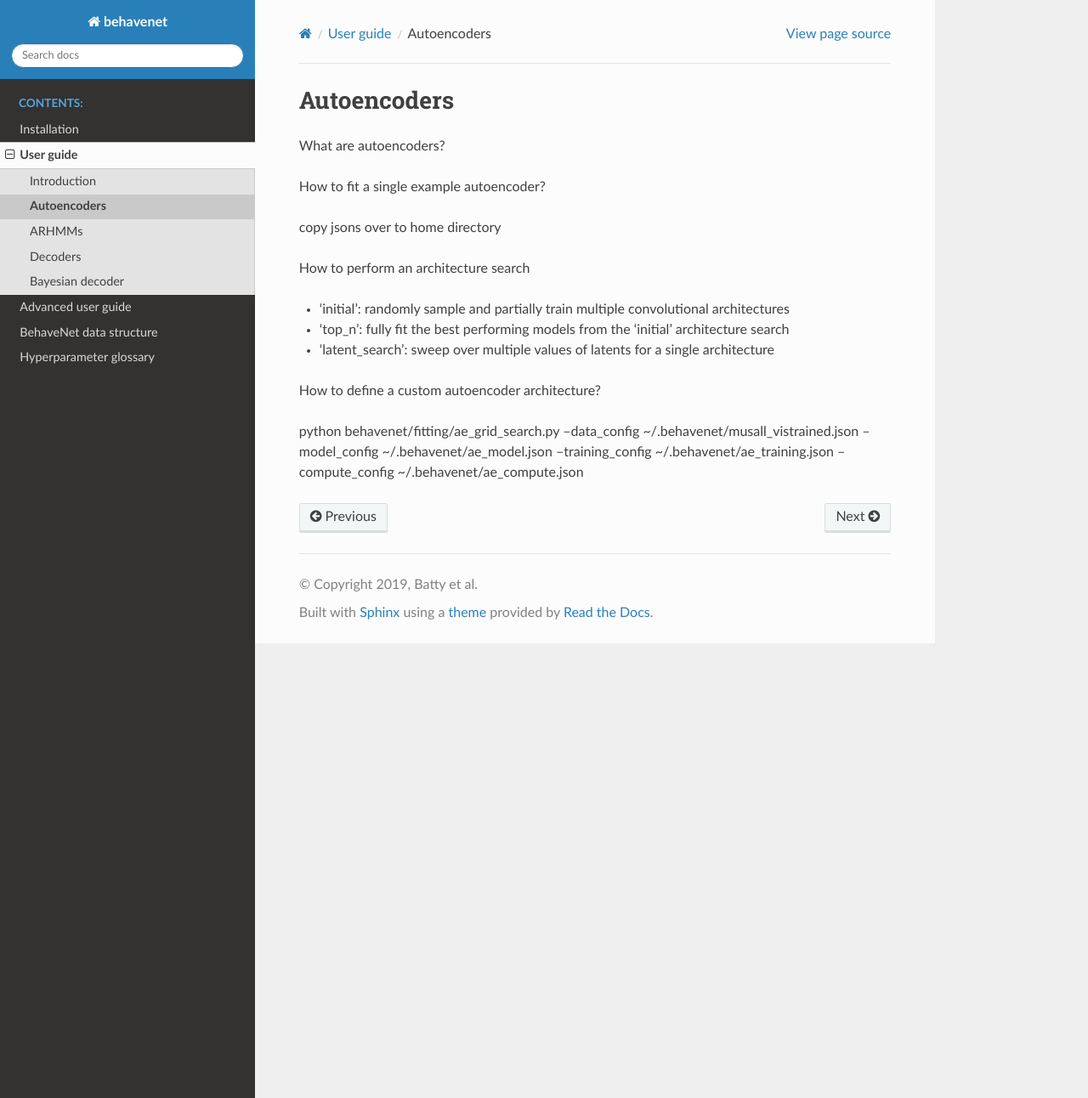
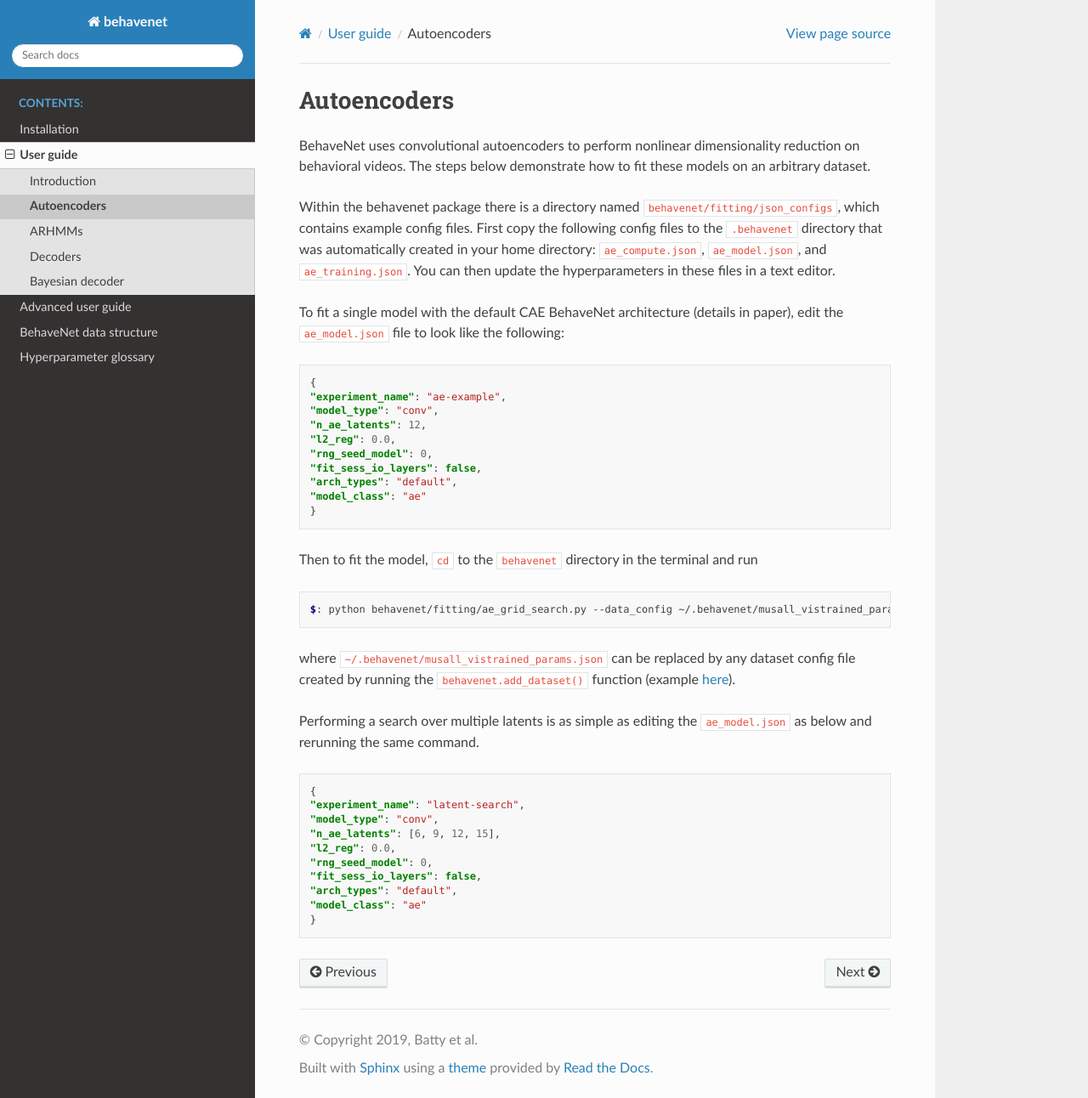
Before and after one commit to themattinthehatt/behavenet, a Sphinx documentation site: the page built from docs/source/user_guide.autoencoders.rst, in a window 1280 px wide and 1292 px high. Shown: the whole window at 85% size. Built offline with Sphinx 7.4.7 and the Read the Docs theme 2.0.0, drawn with Linux system fonts in a browser that asks for light colours.

Commit message:
more documentation

```diff
--- a/docs/source/data_structure.rst
+++ b/docs/source/data_structure.rst
@@ -6,7 +6,7 @@
 
 In order to quickly and easily fit many models, BehaveNet uses a standardized data structure. "Raw" experimental data such as behavioral videos and (processed) neural data are stored in the `HDF5 file format <https://support.hdfgroup.org/HDF5/whatishdf5.html>`_. This file format can accomodate large and complex datasets, and is easy to work with thanks to a high-level `python API <https://www.h5py.org/>`_.
 
-HDF is an acronym for Hierarchical Data Format, and one can think of it like a full directory structure inside of a single file. HDF5 "groups" are analogous to directories, while HDF5 "datasets" are analogous to files. The BehaveNet code uses up to 3 HDF5 groups: :obj:`images`, :obj:`masks` (for masking images), and :obj:`neural`. Each of these HDF5 groups contains multiple HDF5 datasets - one for each experimental trial. These datasets should have names that follow the pattern :obj:`trial_%04i` - datasets with more than 10000 trials are not currently supported with this naming convention.
+HDF is an acronym for Hierarchical Data Format, and one can think of it like a full directory structure inside of a single file. HDF5 "groups" are analogous to directories, while HDF5 "datasets" are analogous to files. The BehaveNet code uses up to 3 HDF5 groups: ``images``, ``masks`` (for masking images), and ``neural``. Each of these HDF5 groups contains multiple HDF5 datasets - one for each experimental trial. These datasets should have names that follow the pattern ``trial_%04i`` - datasets with more than 10000 trials are not currently supported with this naming convention.
 
 BehaveNet models are trained on batches of data, which here are defined as one trial per batch. For datasets that do not have a trial structure (i.e. spontaneous behavior) we recommend splitting frames into arbitrarily defined "trials", the length of which should depend on the autocorrelation of the behavior (i.e. trials should not be shorter than the temporal extent of relevant behaviors). For the NP dataset in the original paper we used batch sizes of 1000 frames (~25 sec), and inserted additional gap trials between training, validation, and testing trials to minimize the possibility that good model performance was due to similarity of trials.
 
@@ -16,7 +16,7 @@
 
 **Note 2**: BehaveNet does not require all trials to be of the same length, but does require that for each trial the shape of image/mask data is (n_frames, n_channels, y_pix, x_pix) (n_channels=1 for a single grayscale video) and the shape of neural data is (n_frames, n_neurons)
 
-**Note 3**: the python package :obj:`h5py` is required for creating the HDF5 file, and is automatically installed with the BehaveNet package.
+**Note 3**: the python package ``h5py`` is required for creating the HDF5 file, and is automatically installed with the BehaveNet package.
 
 .. code-block:: python
 
--- a/docs/source/user_guide.autoencoders.rst
+++ b/docs/source/user_guide.autoencoders.rst
@@ -1,18 +1,44 @@
 Autoencoders
 ============
 
-What are autoencoders?
+BehaveNet uses convolutional autoencoders to perform nonlinear dimensionality reduction on behavioral videos. The steps below demonstrate how to fit these models on an arbitrary dataset.
 
-How to fit a single example autoencoder?
+Within the behavenet package there is a directory named ``behavenet/fitting/json_configs``, which contains example config files. First copy the following config files to the ``.behavenet`` directory that was automatically created in your home directory: ``ae_compute.json``, ``ae_model.json``, and ``ae_training.json``. You can then update the hyperparameters in these files in a text editor.
 
-copy jsons over to home directory
+To fit a single model with the default CAE BehaveNet architecture (details in paper), edit the ``ae_model.json`` file to look like the following:
 
-How to perform an architecture search
+.. code-block:: json
 
-* 'initial': randomly sample and partially train multiple convolutional architectures
-* 'top_n': fully fit the best performing models from the 'initial' architecture search
-* 'latent_search': sweep over multiple values of latents for a single architecture
+    {
+    "experiment_name": "ae-example",
+    "model_type": "conv",
+    "n_ae_latents": 12,
+    "l2_reg": 0.0,
+    "rng_seed_model": 0,
+    "fit_sess_io_layers": false,
+    "arch_types": "default",
+    "model_class": "ae"
+    }
 
-How to define a custom autoencoder architecture?
+Then to fit the model, ``cd`` to the ``behavenet`` directory in the terminal and run
 
-python behavenet/fitting/ae_grid_search.py --data_config ~/.behavenet/musall_vistrained.json --model_config ~/.behavenet/ae_model.json --training_config ~/.behavenet/ae_training.json --compute_config ~/.behavenet/ae_compute.json
+.. code-block:: console
+
+    $: python behavenet/fitting/ae_grid_search.py --data_config ~/.behavenet/musall_vistrained_params.json --model_config ~/.behavenet/ae_model.json --training_config ~/.behavenet/ae_training.json --compute_config ~/.behavenet/ae_compute.json
+
+where ``~/.behavenet/musall_vistrained_params.json`` can be replaced by any dataset config file created by running the ``behavenet.add_dataset()`` function (example :ref:`here <add_dataset>`).
+
+Performing a search over multiple latents is as simple as editing the ``ae_model.json`` as below and rerunning the same command.
+
+.. code-block:: json
+
+    {
+    "experiment_name": "latent-search",
+    "model_type": "conv",
+    "n_ae_latents": [6, 9, 12, 15],
+    "l2_reg": 0.0,
+    "rng_seed_model": 0,
+    "fit_sess_io_layers": false,
+    "arch_types": "default",
+    "model_class": "ae"
+    }
```
Also changed, not shown: docs/source/glossary.rst (+16 -16 lines), docs/source/installation.rst (+9 -9 lines), docs/source/user_guide.arhmms.rst (+7 -1 lines), docs/source/user_guide.intro.rst (+10 -8 lines), 2 other files.
